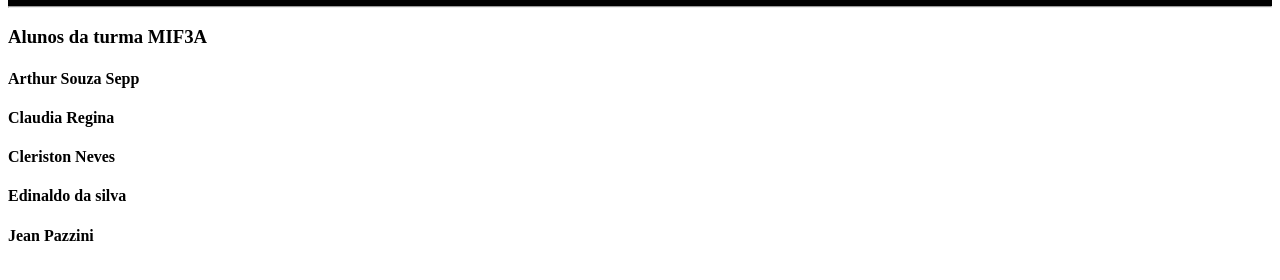
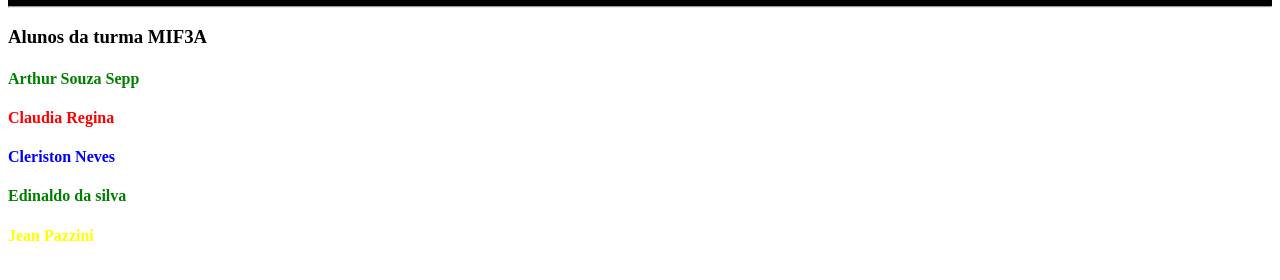
Before and after one commit to Prof-Eliana/Aula_03_Mar-o, a plain HTML site: page index.html in a window 1280 px wide. Shown: the part 168-448 px from the top of the page. Drawn offline with Linux system fonts and the light colour scheme.

Commit message:
Arrumei a tag link

```diff
--- a/index.html
+++ b/index.html
@@ -4,7 +4,9 @@
     <meta charset="UTF-8">
     <meta http-equiv="X-UA-Compatible" content="IE=edge">
     <meta name="viewport" content="width=device-width, initial-scale=1.0">
-	<link type="text/css" href="CSS/estilo.css" rel="SyleSheet">
+    <!--
+	<link type="text/css" href="CSS/estilo.css" rel="SyleSheet"> -->
+    <link rel="stylesheet" type="text/css" href="css/estilo.css">
     <title>MIF3A</title>
     <style>
         .centro{text-align: center;
```
